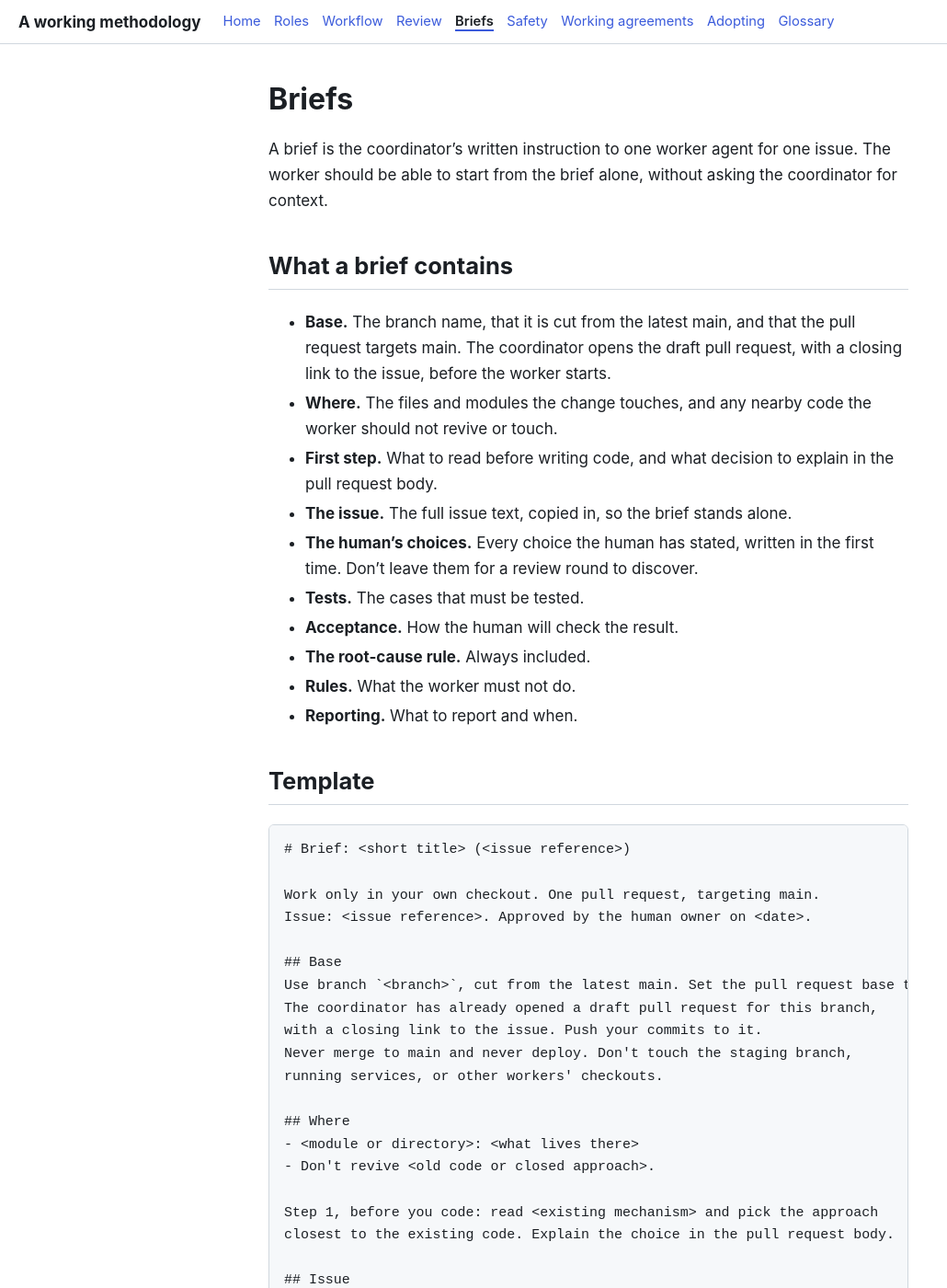
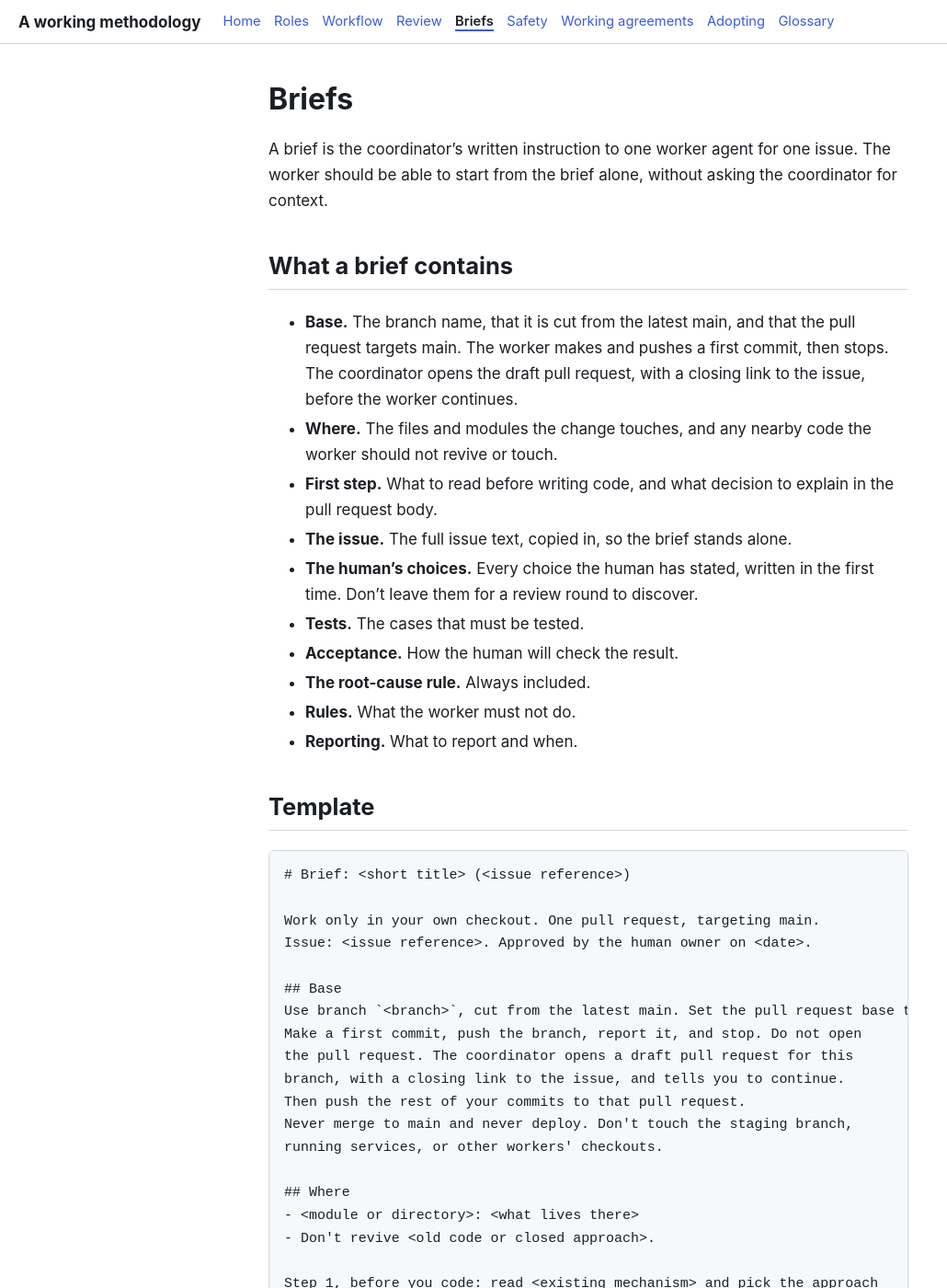
Before and after one commit to tangentcode/methodology, a Jekyll site: the page built from briefs.md, in a window 1280 px wide and 1400 px high. Shown: the whole window at 92% size, without its empty margins (0-1030 px from the left). Built offline with Jekyll 4.4.1, drawn with Linux system fonts in a browser that asks for light colours; our own code applies the rules of GitHub Pages for plain Markdown files; some of the changed text lies outside the part shown.

Commit message:
Worker pushes a first commit before the coordinator opens the draft PR

```diff
--- a/_includes/fig-loop.html
+++ b/_includes/fig-loop.html
@@ -1,4 +1,4 @@
 <figure class="diagram tall">
-  <a href="{{ '/assets/diagrams/loop.svg' | relative_url }}"><img src="{{ '/assets/diagrams/loop.svg' | relative_url }}" alt="The pull request loop: approved issue, brief, draft PR with a closing link, issue card to Active, coordinator pre-check, automated review rounds up to a cap with root-cause fixes, coordinator post-check, merge to staging, gate into Human Review, human merges to main."></a>
+  <a href="{{ '/assets/diagrams/loop.svg' | relative_url }}"><img src="{{ '/assets/diagrams/loop.svg' | relative_url }}" alt="The pull request loop: approved issue, brief, worker's first commit, draft PR with a closing link, issue card to Active, coordinator pre-check, automated review rounds up to a cap with root-cause fixes, coordinator post-check, merge to staging, gate into Human Review, human merges to main."></a>
   <figcaption>The pull request loop, from an approved issue to the human's merge into main.</figcaption>
 </figure>
--- a/briefs.md
+++ b/briefs.md
@@ -4,7 +4,7 @@ A brief is the coordinator's written instruction to one worker agent for one iss
 
 ## What a brief contains
 
-- **Base.** The branch name, that it is cut from the latest main, and that the pull request targets main. The coordinator opens the draft pull request, with a closing link to the issue, before the worker starts.
+- **Base.** The branch name, that it is cut from the latest main, and that the pull request targets main. The worker makes and pushes a first commit, then stops. The coordinator opens the draft pull request, with a closing link to the issue, before the worker continues.
 - **Where.** The files and modules the change touches, and any nearby code the worker should not revive or touch.
 - **First step.** What to read before writing code, and what decision to explain in the pull request body.
 - **The issue.** The full issue text, copied in, so the brief stands alone.
@@ -25,8 +25,10 @@ Issue: <issue reference>. Approved by the human owner on <date>.
 
 ## Base
 Use branch `<branch>`, cut from the latest main. Set the pull request base to main.
-The coordinator has already opened a draft pull request for this branch,
-with a closing link to the issue. Push your commits to it.
+Make a first commit, push the branch, report it, and stop. Do not open
+the pull request. The coordinator opens a draft pull request for this
+branch, with a closing link to the issue, and tells you to continue.
+Then push the rest of your commits to that pull request.
 Never merge to main and never deploy. Don't touch the staging branch,
 running services, or other workers' checkouts.
 
@@ -57,7 +59,7 @@ cases of the same class in the pull request body and add tests for them
 before you push. Never push with failing tests.
 
 ## Rules
-- Branch from main, base main, draft pull request early.
+- Branch from main, base main. Push a first commit and wait for the coordinator's draft pull request.
 - Don't merge, deploy, or touch the staging branch or running services.
 - Don't resolve review threads.
 - Keep temporary files in your own working directory, not a shared temp directory.
```
Also changed, not shown: README.md (+1 -1 lines), adopting.md (+3 -3 lines), roles.md (+1 -1 lines), workflow.md (+3 -3 lines), assets/diagrams/loop.svg, 1 other file.
